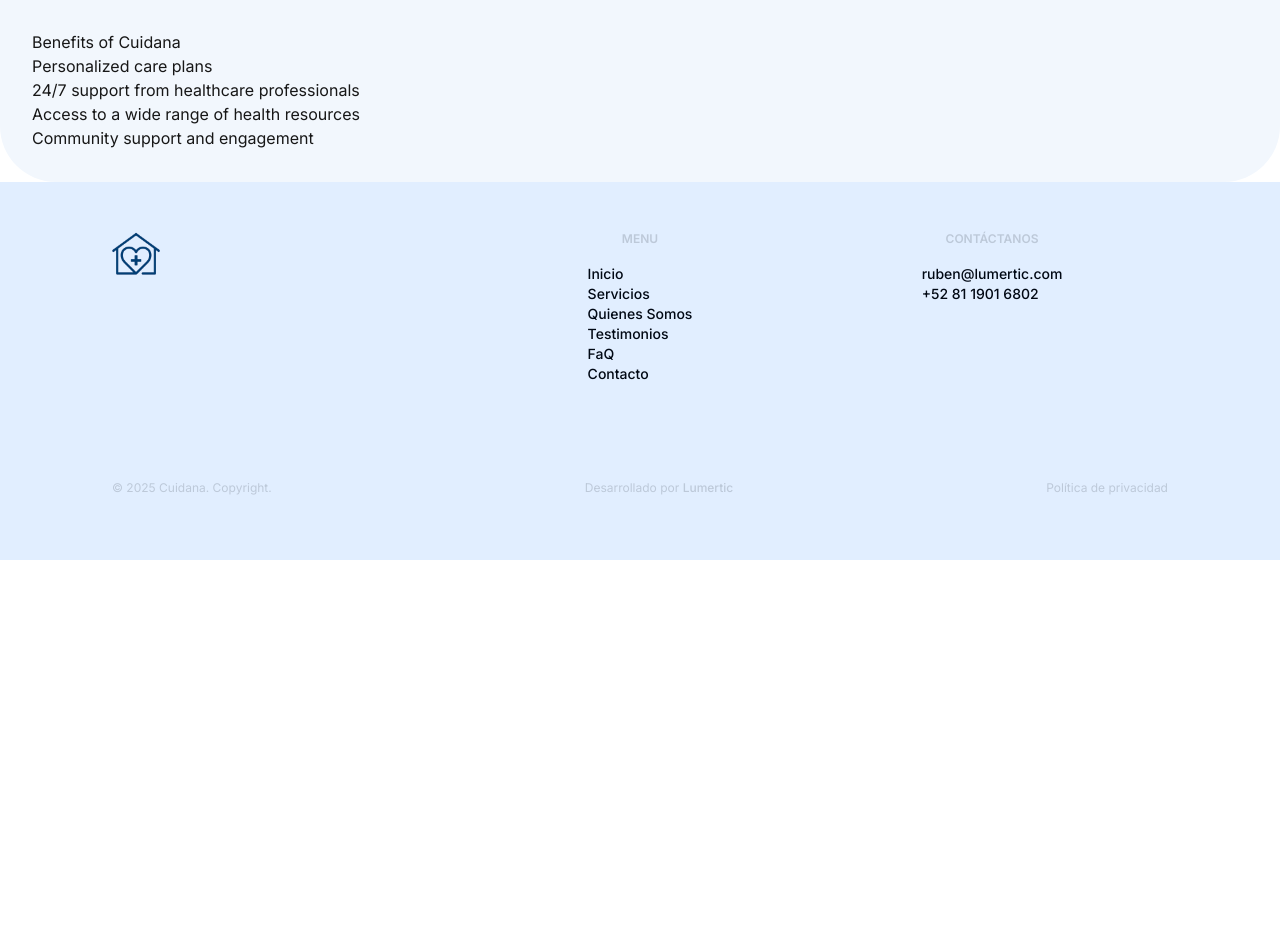
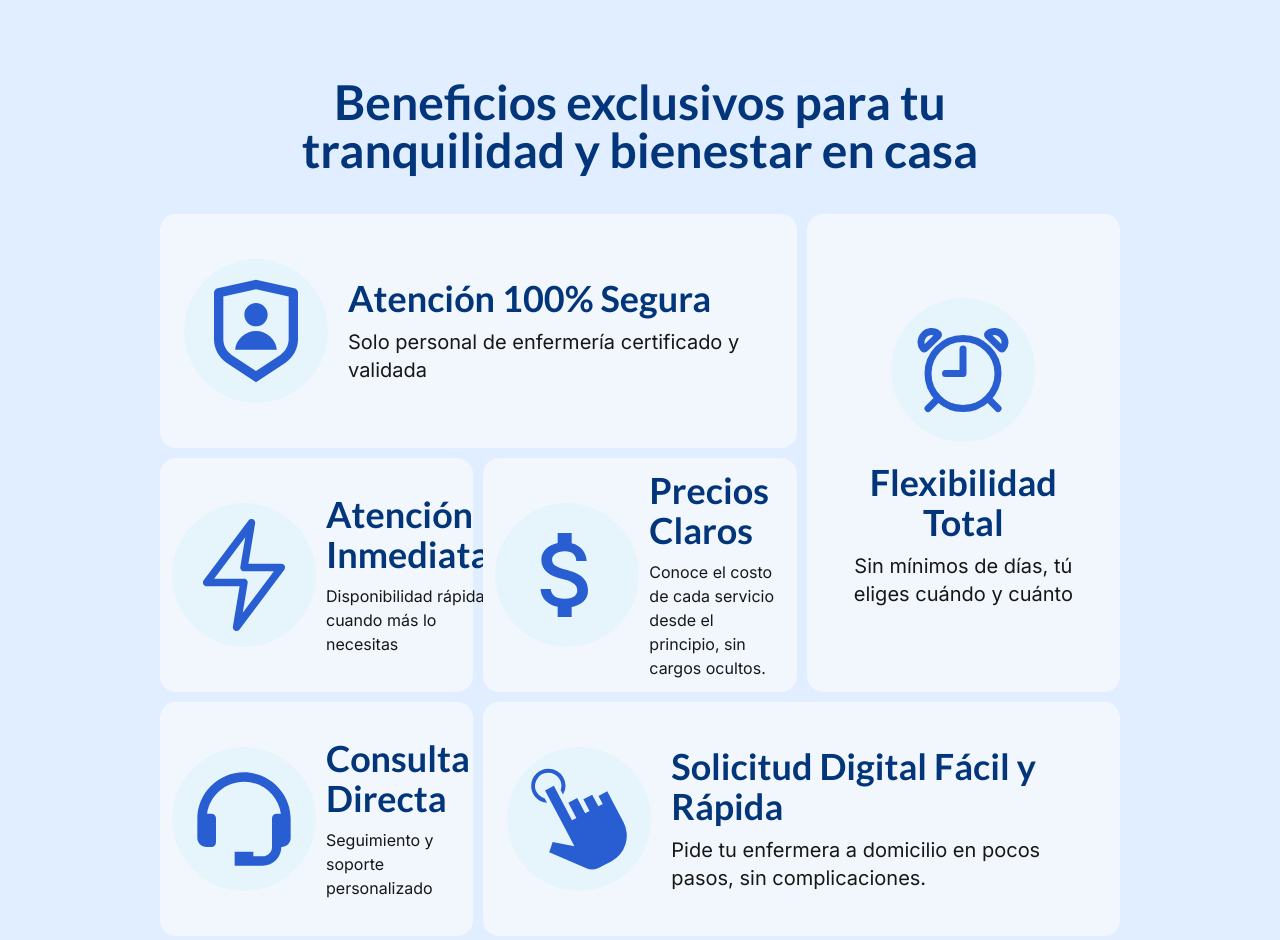
Before and after one commit to rt885/cuidana, a Next.js app: page / in a window 1280 px wide. Shown: the part 2392-3332 px from the top of the page. Before the commit the page ends 2952 px from the top, so only its background shows below. Built offline with nearby package versions, Linux system fonts and the light colour scheme.

Commit message:
feat: update Benefits component with new layout and content in Spanish; modify TestimonialSection heading

```diff
--- a/src/app/globals.css
+++ b/src/app/globals.css
@@ -18,6 +18,7 @@
   --color-dark-text: #000814;
   --color-white-text: #EFF1F0;
   --color-primary-button: #285ED1;
+  --color-primary-blue: #285ED1;
 }
 
 @media (prefers-color-scheme: dark) {
--- a/src/components/TestimonialSection.js
+++ b/src/components/TestimonialSection.js
@@ -4,7 +4,7 @@ const TestimonialSection = () => {
       <div className="bg-accent-background py-16 rounded-b-[56px]">
         <div className="container mx-auto px-4">
           <h2 className="text-3xl font-bold text-center mb-8 text-primary-text">
-            What Our Clients Say
+            Lo que opinan nuestros usuarios
           </h2>
           <div className="grid grid-cols-1 md:grid-cols-2 lg:grid-cols-3 gap-8">
             {/* Testimonial cards will go here */}
--- a/src/components/home/Benefits.js
+++ b/src/components/home/Benefits.js
@@ -1,15 +1,103 @@
+import { RiShieldUserLine } from "react-icons/ri";
+import { IoAlarmOutline } from "react-icons/io5";
+import { RxLightningBolt } from "react-icons/rx";
+import { MdOutlineAttachMoney } from "react-icons/md";
+import { GiClick } from "react-icons/gi";
+import { BiSupport } from "react-icons/bi";
+
 const Benefits = () => {
   return (
-    <div className="bg-secondary-background rounded-b-[56px] p-8">
-      <h2>Benefits of Cuidana</h2>
-      <ul>
-        <li>Personalized care plans</li>
-        <li>24/7 support from healthcare professionals</li>
-        <li>Access to a wide range of health resources</li>
-        <li>Community support and engagement</li>
-      </ul>
-    </div>
+    <section className="bg-main-background px-40 py-20 flex flex-col gap-y-10">
+      <div className="flex flex-col w-3/4 mx-auto justify-center">
+        <h2 className="font-lato text-5xl font-bold text-center text-primary-text">
+          Beneficios exclusivos para tu tranquilidad y bienestar en casa
+        </h2>
+      </div>
+
+      <div className="grid grid-cols-3 grid-rows-3 gap-2.5">
+        <div className="col-span-2 flex gap-x-5 bg-secondary-background p-6 rounded-2xl">
+          <div className="bg-[#E6F5FC] rounded-full flex items-center justify-center p-4 h-fit w-fit my-auto">
+            <RiShieldUserLine className="h-28 w-28 text-primary-blue" />
+          </div>
+          <div className="flex flex-col justify-center gap-y-2.5">
+            <h4 className="text-primary-text font-lato text-4xl font-bold">
+              Atención 100% Segura
+            </h4>
+            <p className="text-xl">
+              Solo personal de enfermería certificado y validada
+            </p>
+          </div>
+        </div>
+
+        <div className="row-span-2 col-start-3 flex flex-col justify-center gap-y-5 bg-secondary-background p-6 rounded-2xl">
+          <div className="bg-[#E6F5FC] rounded-full flex items-center justify-center p-4 w-fit mx-auto">
+            <IoAlarmOutline className="h-28 w-28 text-primary-blue" />
+          </div>
+          <div className="flex flex-col items-center gap-y-2.5">
+            <h4 className="text-primary-text font-lato text-4xl font-bold text-center">
+              Flexibilidad Total
+            </h4>
+            <p className="text-xl text-center">
+              Sin mínimos de días, tú eliges cuándo y cuánto
+            </p>
+          </div>
+        </div>
+
+        <div className="row-start-2 flex gap-x-2.5 bg-secondary-background p-3 rounded-2xl">
+          <div className="bg-[#E6F5FC] rounded-full flex items-center justify-center p-4 h-fit w-fit my-auto">
+            <RxLightningBolt className="h-28 w-28 text-primary-blue" />
+          </div>
+          <div className="flex flex-col justify-center gap-y-2.5">
+            <h4 className="text-primary-text font-lato text-4xl font-bold">
+              Atención Inmediata
+            </h4>
+            <p>Disponibilidad rápida cuando más lo necesitas</p>
+          </div>
+        </div>
+
+        <div className="row-start-2 flex gap-x-2.5 bg-secondary-background p-3 rounded-2xl">
+          <div className="bg-[#E6F5FC] rounded-full flex items-center justify-center p-4 h-fit w-fit my-auto">
+            <MdOutlineAttachMoney className="h-28 w-28 text-primary-blue" />
+          </div>
+          <div className="flex flex-col justify-center gap-y-2.5">
+            <h4 className="text-primary-text font-lato text-4xl font-bold">
+              Precios Claros
+            </h4>
+            <p>
+              Conoce el costo de cada servicio desde el principio, sin cargos
+              ocultos.
+            </p>
+          </div>
+        </div>
+
+        <div className="row-start-3 flex gap-x-2.5 bg-secondary-background p-3 rounded-2xl">
+          <div className="bg-[#E6F5FC] rounded-full flex items-center justify-center p-4 h-fit w-fit my-auto">
+            <BiSupport className="h-28 w-28 text-primary-blue" />
+          </div>
+          <div className="flex flex-col justify-center gap-y-2.5">
+            <h4 className="text-primary-text font-lato text-4xl font-bold">
+              Consulta Directa
+            </h4>
+            <p>Seguimiento y soporte personalizado</p>
+          </div>
+        </div>
+
+        <div className="col-span-2 row-start-3 flex gap-x-5 bg-secondary-background p-6 rounded-2xl">
+          <div className="bg-[#E6F5FC] rounded-full flex items-center justify-center p-4 h-fit w-fit my-auto">
+            <GiClick className="h-28 w-28 text-primary-blue" />
+          </div>
+          <div className="flex flex-col justify-center gap-y-2.5">
+            <h4 className="text-primary-text font-lato text-4xl font-bold">
+              Solicitud Digital Fácil y Rápida
+            </h4>
+            <p className="text-xl">
+              Pide tu enfermera a domicilio en pocos pasos, sin complicaciones.
+            </p>
+          </div>
+        </div>
+      </div>
+    </section>
   );
-}
+};
 
 export default Benefits;
```
